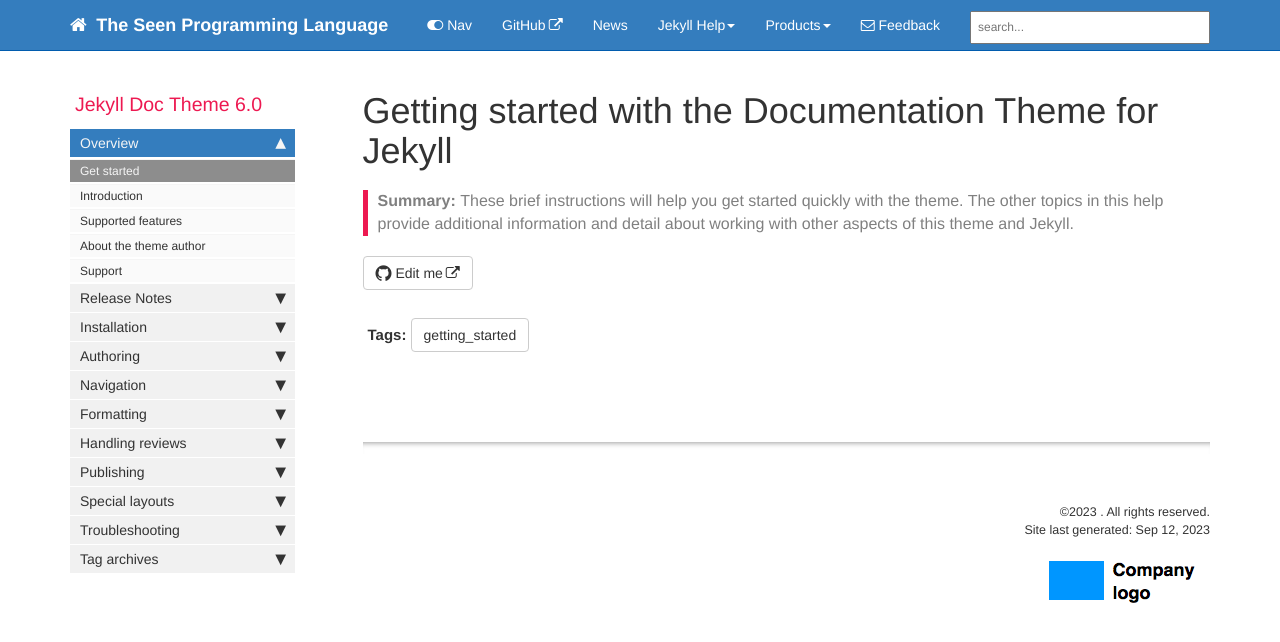
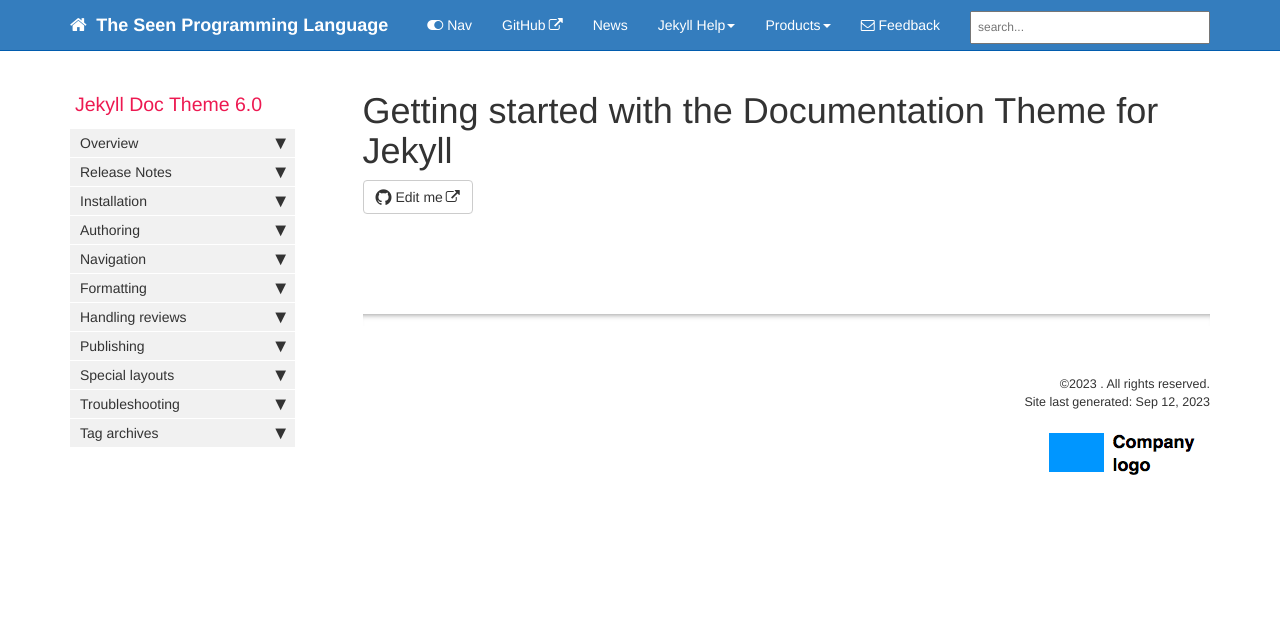
Before and after one commit to abukhadra/seen-site-en, a Jekyll site: the page built from docs/index.md, in a window 1280 px wide. Shown: the top 642 px of the page. Built offline with Jekyll 4.4.1, drawn with Linux system fonts in a browser that asks for light colours; comment, search, counter and statistics services are not loaded; part of the change alters nothing that is shown.

Commit message:
Update index.md

```diff
--- a/docs/index.md
+++ b/docs/index.md
@@ -1,8 +1,8 @@
 ---
 title: "Getting started with the Documentation Theme for Jekyll"
-keywords: sample homepage
-tags: [getting_started]
+#keywords: sample homepage
+#tags: [getting_started]
 sidebar: mydoc_sidebar
-permalink: index.html
-summary: These brief instructions will help you get started quickly with the theme. The other topics in this help provide additional information and detail about working with other aspects of this theme and Jekyll.
+#permalink: index.html
+#summary: These brief instructions will help you get started quickly with the theme. The other topics in this help provide additional information and detail about working with other aspects of this theme and Jekyll.
 ---
```
